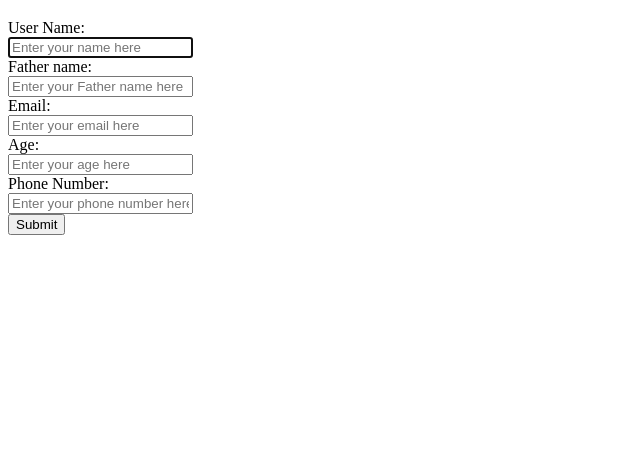
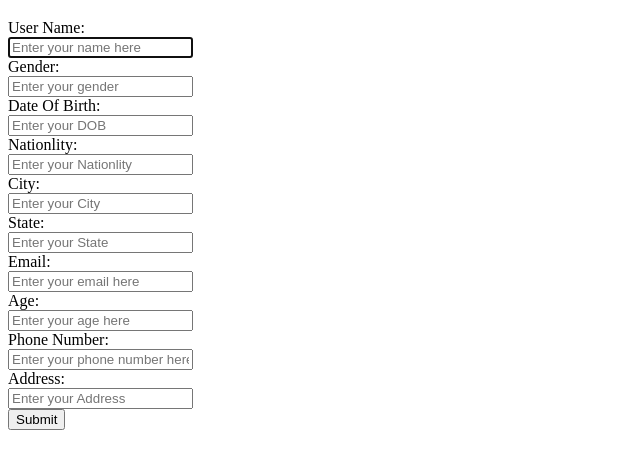
Before and after one commit to Akashraja15/angular_node, a website: page src/survey.html in a window 1280 px wide. Shown: the part 61-530 px from the top of the page, without its empty margins (0-640 px from the left). Drawn offline with Linux system fonts and the light colour scheme.

Commit message:
included index

```diff
--- a/src/survey.html
+++ b/src/survey.html
@@ -16,11 +16,35 @@
         </label></div>
         <input type="text" name="txtusername" placeholder="Enter your name here"  autofocus>
         <div>
-            <label name="lblfathername">
-                Father name:
+            <label name="lblgender">
+                Gender:
             </label>
         </div>
-            <input type="text" name="txtfathername" placeholder="Enter your Father name here">
+            <input type="text" name="txtgender" placeholder="Enter your gender">
+            <div>
+                <label name="lbldateofbirth">
+                    Date Of Birth:
+                </label>
+            </div>
+                <input type="text" name="txtdateofbirth" placeholder="Enter your DOB">
+            <div>
+                <label name="lblnationlity">
+                    Nationlity:
+                </label>
+            </div>
+                <input type="text" name="txtnationlity" placeholder="Enter your Nationlity">
+                <div>
+                    <label name="lblcity">
+                        City:
+                    </label>
+                </div>
+                    <input type="text" name="txtcity" placeholder="Enter your City">
+                <div>
+                    <label name="lblstate">
+                        State:
+                    </label>
+                </div>
+                    <input type="text" name="txtstate" placeholder="Enter your State">
         <div> <label name="lblemail">
             Email:
         </label></div>
@@ -34,6 +58,12 @@
         </label></div>
         <input type="text" name="txtphno" placeholder="Enter your phone number here">
         <div>
+            <label name="lbladdress">
+                Address:
+            </label>
+        </div>
+            <input type="text" name="txtaddress" placeholder="Enter your Address">
+        <div>
             <input type="submit" >
         </div>
 
```
